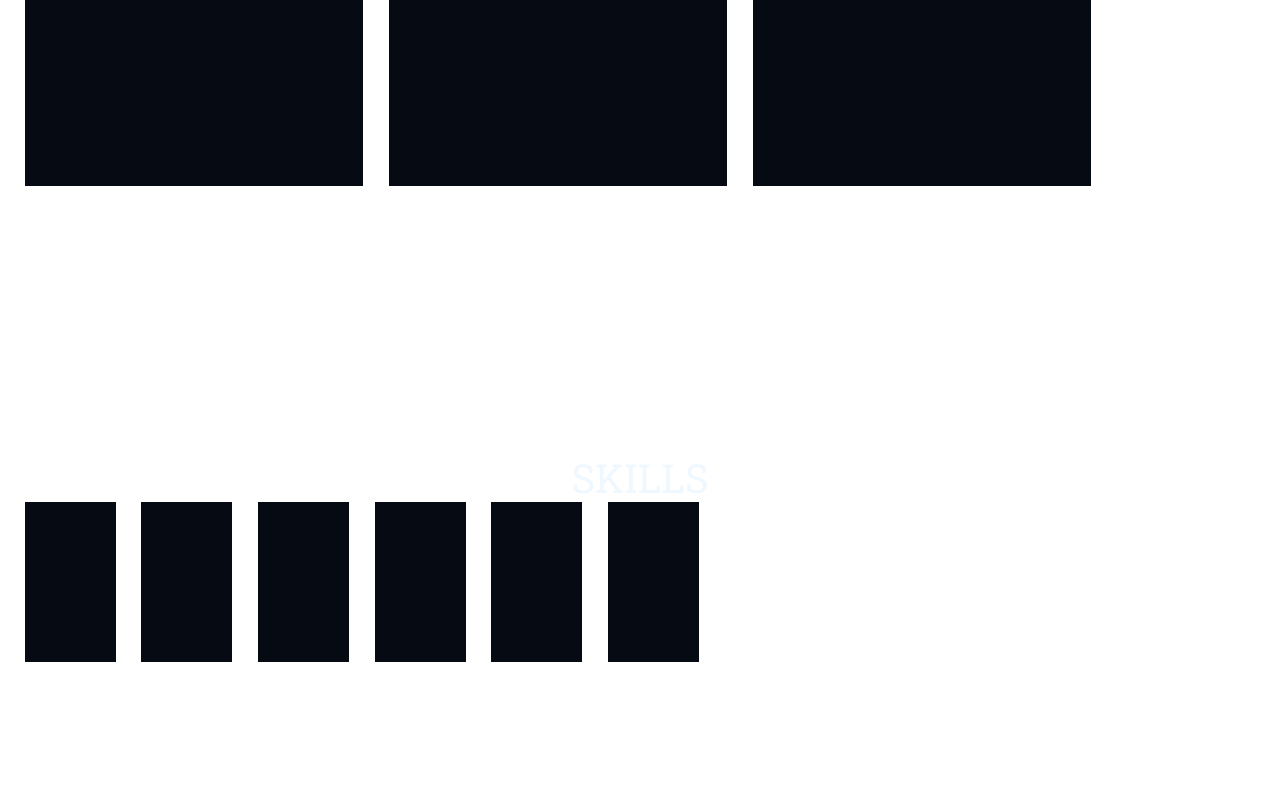
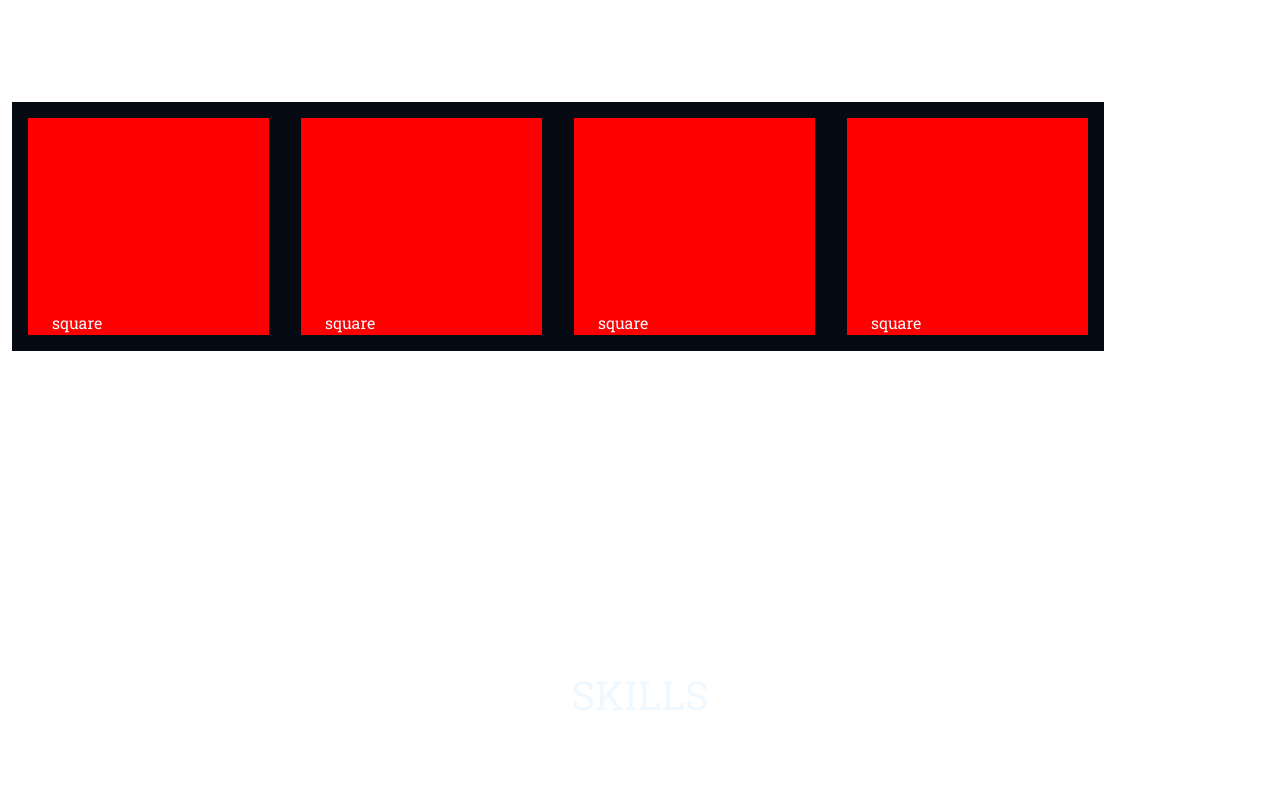
Before and after one commit to muriloux/foliotest, a website with bundled scripts: page index.html in a window 1280 px wide. Shown: the part 670-1460 px from the top of the page. Built offline with nearby package versions, Linux system fonts and the light colour scheme.

Commit message:
style changes with bootstrap

```diff
--- a/assets/scss/style.scss
+++ b/assets/scss/style.scss
@@ -24,40 +24,37 @@
 .show-scroll-thumb ::-webkit-scrollbar-thumb {
   background: #2a303b;
 }
+.title {
+  padding-bottom: 3em;
+}
 .center {
   margin: auto;
   text-align: center;
 }
-.content-container {
-  flex: auto;
-  width: max-content;
-  // background-color: grey;
-  margin: 10vw;
-  margin-bottom: 20vw;
-  padding: 0;
-  text-align: justify;
-  align-items: baseline;
+.container {
+  margin: auto;
 }
-
-.text-container {
+s .text-container {
   width: 75%;
   margin: auto;
   margin-top: 10vw;
   margin-bottom: 20vw;
 }
-
+.square:before {
+  content: "";
+  display: block;
+  padding-top: 100%; /* initial ratio of 1:1*/
+}
 .item {
-  display: block;
-  height: 20em;
-  width: 20em;
   background-color: #060a12;
-  margin: 1vw;
-  flex: none;
+}
+.etc {
+  padding: auto;
+  size: 100%;
+  background-color: red;
 }
 
 .skills-item {
-  height: 10em;
-  width: 10em;
 }
 .flag {
   opacity: 50%;
@@ -73,10 +70,6 @@
   opacity: 100%;
   height: 1.1rem;
 }
-p {
-  line-height: 25pt;
-  font-size: 18pt;
-}
 
 #murilo {
   color: aliceblue;
@@ -89,19 +82,24 @@ p {
 .navbar {
   background-color: #1f2634;
   overflow: hidden;
-  position: fixed;
   padding: 0;
   margin: 0;
   top: 0;
   width: 100%;
 }
+p {
+  line-height: 25pt;
+  font-size: 18pt;
+  text-align: justify;
+}
 html {
   scroll-behavior: smooth;
+  overflow-x: auto;
+  overflow-y: auto;
+  width: 100%;
 }
 body {
-  overflow-x: hidden;
   background-color: #10151f;
-  margin: 0;
   margin-top: 20vh;
   width: 100%;
 }
@@ -114,5 +112,6 @@ section {
 }
 article {
   padding: auto;
+  margin-bottom: 20em;
   align-items: center;
 }
--- a/index.html
+++ b/index.html
@@ -17,7 +17,7 @@
 
 <body>
     <header>
-        <nav class="navbar navbar-expand-lg navbar-dark">
+        <nav class="navbar navbar-expand-lg navbar-dark fixed-top">
             <div class="container-fluid">
                 <a class="navbar-brand" href="#">
                     <h3>{<span id="murilo">murilo</span><span id="code">.code</span>}</h3>
@@ -60,11 +60,11 @@
             <div class="grid-layout">
                 <div id="about-container container">
                     <article id="about_article">
-                        <h1 id="about_title" class="center">ABOUT ME</h1>
+                        <h1 id="about_title" class="title center">ABOUT ME</h1>
                         <div class="content-container container text-container row">
                             <p id="about_text" class="col">
                                 Hello, my name is Murilo Melo. I'm a brazilian Back-end and Front-end
-                                Javascript/Typescript
+                                Javascript / Typescript
                                 developer
                                 and Graphic Designer. After exploring the world of design, I really found myself in
                                 software
@@ -78,17 +78,28 @@
         <section id="projects">
             <div class="grid-layout">
 
-                <article id="projects-article">
-                    <h1 id="projects_title" class="center">PROJECTS</h1>
-                    <div class="content-container container row">
-                        <div class="item projects-item col">
-
+                <article id="projects-article container">
+                    <h1 id="projects_title" class="title center">PROJECTS</h1>
+                    <div class="container row">
+                        <div class="item col-xl-3 col-lg-6 col-12 col-md-6 p-3">
+                            <div class="etc container col">
+                                <div class="square">square</div>
+                            </div>
                         </div>
-                        <div class="item projects-item col">
-
+                        <div class="item col-xl-3 col-lg-6 col-12 col-md-6 p-3">
+                            <div class="etc container col">
+                                <div class="square">square</div>
+                            </div>
                         </div>
-                        <div class="item projects-item col">
-
+                        <div class="item col-xl-3 col-lg-6 col-12 col-md-6 p-3">
+                            <div class="etc container col">
+                                <div class="square">square</div>
+                            </div>
+                        </div>
+                        <div class="item col-xl-3 col-lg-6 col-12 col-md-6 p-3">
+                            <div class="etc container col">
+                                <div class="square">square</div>
+                            </div>
                         </div>
                     </div>
                 </article>
@@ -97,28 +108,29 @@
         </section>
         <section id="skills">
             <div class="grid-layout">
-                <article>
-                    <h1 id="skills_title" class="center">SKILLS</h1>
-                    <div class="content-container container row">
-                        <div class="item skills-item col-1">
-
+                <article class="projects-article container">
+                    <h1 id="skills_title" class="title center">SKILLS</h1>
+                    <div class="container row">
+                        <div class="item col-xl-3 col-lg-6 col-12 col-md-6 p-3">
+                            <div class="etc container col">
+                                <div class="square">square</div>
+                            </div>
                         </div>
-                        <div class="item skills-item col-1">
-
+                        <div class="item col-xl-3 col-lg-6 col-12 col-md-6 p-3">
+                            <div class="etc container col">
+                                <div class="square">square</div>
+                            </div>
                         </div>
-                        <div class="item skills-item col-1">
-
+                        <div class="item col-xl-3 col-lg-6 col-12 col-md-6 p-3">
+                            <div class="etc container col">
+                                <div class="square">square</div>
+                            </div>
                         </div>
-                        <div class="item skills-item col-1">
-
+                        <div class="item col-xl-3 col-lg-6 col-12 col-md-6 p-3">
+                            <div class="etc container col">
+                                <div class="square">square</div>
+                            </div>
                         </div>
-                        <div class="item skills-item col-1">
-
-                        </div>
-                        <div class="item skills-item col-1">
-
-                        </div>
-
                     </div>
                 </article>
             </div>
```
Also changed, not shown: assets/css/style.css, 1 other file.
